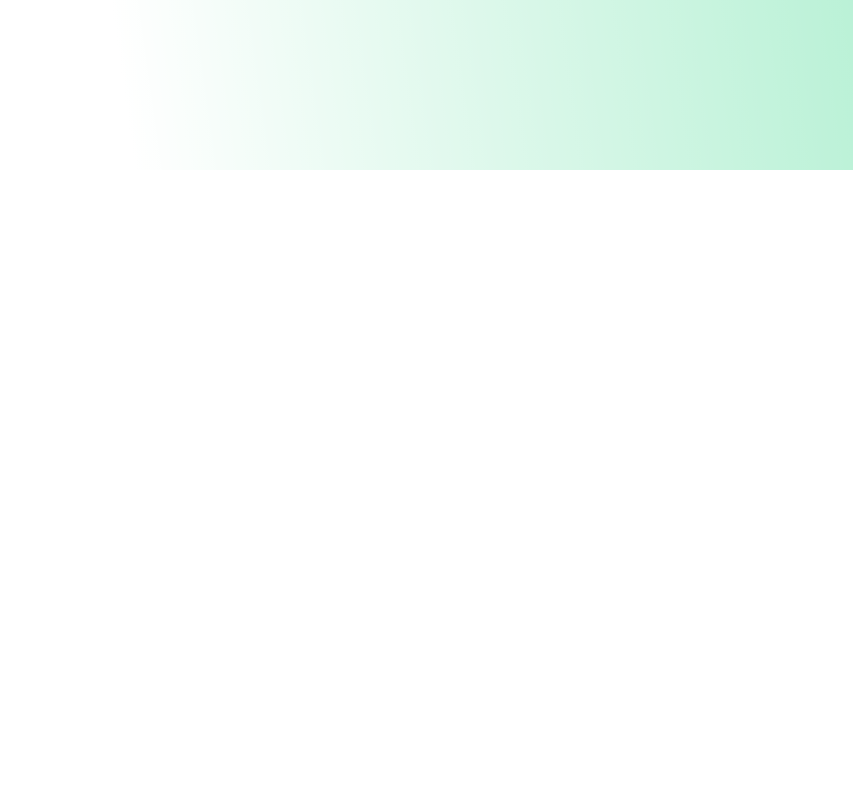
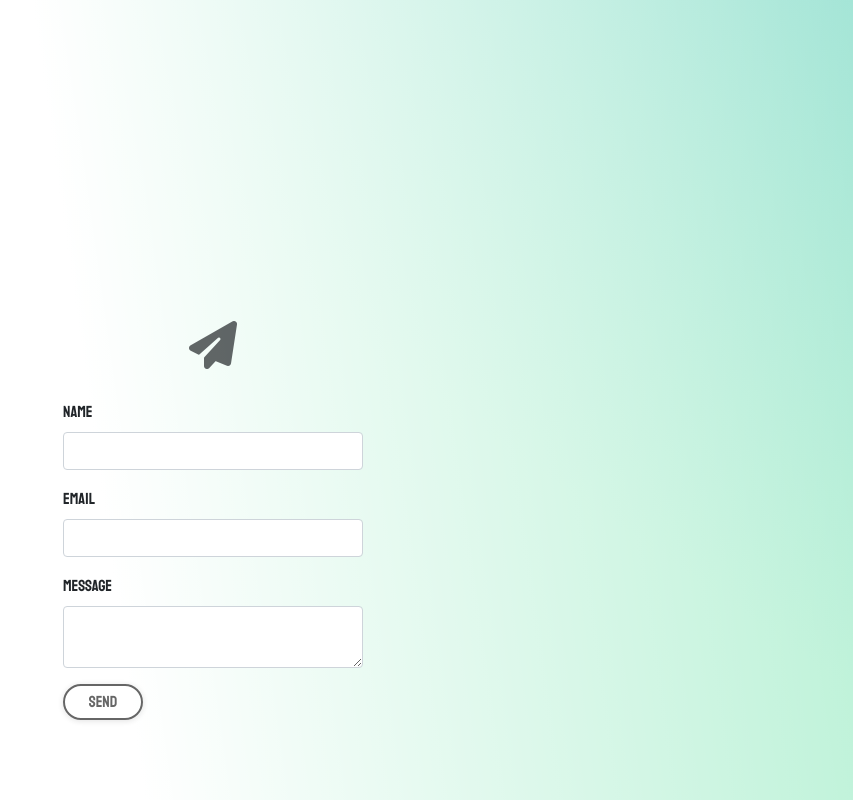
Before and after one commit to SimonBystrom/portfolio-site, a React (Create React App) app: page / in a window 1280 px wide. Shown: the part 4040-4840 px from the top of the page, without its empty margins (427-1280 px from the left). Before the commit the page ends 4210 px from the top, so only its background shows below. Built offline with nearby package versions, Linux system fonts and the light colour scheme.

Commit message:
Added mailer and style

```diff
--- a/package.json
+++ b/package.json
@@ -13,6 +13,7 @@
     "@testing-library/user-event": "^12.1.10",
     "aos": "^2.3.4",
     "bootstrap": "4.6.0",
+    "emailjs-com": "^3.1.0",
     "node-sass": "^6.0.0",
     "react": "^17.0.2",
     "react-bootstrap": "^1.6.1",
--- a/src/App.js
+++ b/src/App.js
@@ -4,6 +4,7 @@ import IntroCard from './components/introCard'
 import AboutCard from './components/aboutCard'
 import ProjectList from './components/projectList'
 import Socials from './components/socials'
+import Contact from './components/contact'
 
 function App() {
   return (
@@ -15,6 +16,7 @@ function App() {
         <IntroCard />
         <AboutCard />
         <ProjectList />
+        <Contact />
       </div>
      </div>
      {/* <div className="gradient"></div> */}
--- /dev/null
+++ b/src/components/contact.js
@@ -0,0 +1,44 @@
+import React from 'react'
+import emailjs from 'emailjs-com'
+
+const Contact = () => {
+
+  const sendEmail = (e) => {
+    e.preventDefault();
+
+    emailjs.sendForm('service_n3bvy9e', 'template_hv581ua', e.target, 'user_lUNHW9Mc1Nq8t3yMnorGA')
+      .then((result) => {
+          console.log(result.text);
+      }, (error) => {
+          console.log(error.text);
+      });
+      e.target.reset();
+  }
+
+  return(
+    <div className="d-flex justify-content-center align-items-center contact">
+      <div className="contact-container">
+        <i class="fas fa-paper-plane"></i>
+        <span className="anchor" id="contact"></span>
+        <form className="contact-form" onSubmit={sendEmail}>
+          <input type="hidden" name="contact_number" />
+          <div className="form-group">
+            <label htmlFor="sender-name">Name</label>
+            <input className="form-control" id="sender-name" type="text" name="name" />
+          </div>
+          <div className="form-group">
+            <label htmlFor="sender-email">Email</label>
+            <input className="form-control" id="sender-email" type="email" name="email" />
+          </div>
+          <div className="form-group">
+            <label htmlFor="message">Message</label>
+            <textarea className="form-control" id="message" name="message" />
+          </div>
+          <input class="button button-send" type="submit" value="Send" />
+        </form>
+      </div>
+    </div>
+  )
+}
+
+export default Contact
--- a/src/components/navbar.js
+++ b/src/components/navbar.js
@@ -27,7 +27,7 @@ const Navbar = () => {
             <div className={ opened ? 'navbar-links active' : 'navbar-links' }>
                 <a href='#about'>About</a>
                 <a href='#work'>Work</a>
-                <a href='#'>Contact</a>
+                <a href='#contact'>Contact</a>
             </div>
         </nav>
     )
--- a/src/components/projectCard.js
+++ b/src/components/projectCard.js
@@ -12,7 +12,7 @@ const ProjectCard = ({title, description, tech, image, movie, deployed, git, dev
                     <source src='/Users/simonbystrom/code/SimonBystrom/portfolio/src/assets/videos/split-it.mp4' type="video/mp4" />
                   </video> */}
               { playVideo ?
-                  <video className="device-content" autoplay muted>
+                  <video className="device-content" autoPlay muted>
                     <source src='/Users/simonbystrom/code/SimonBystrom/portfolio/src/assets/videos/split-it.mp4' type="video/mp4" />
                   </video>
                   :
--- a/src/components/projectList.js
+++ b/src/components/projectList.js
@@ -23,5 +23,4 @@ const ProjectList = () => {
     </div>
   )
 }
-
 export default ProjectList
--- a/src/css/buttons.scss
+++ b/src/css/buttons.scss
@@ -22,3 +22,9 @@
     transform: scale(1.02);
   }
 }
+
+
+.button-send{
+  background-color: transparent !important;
+  box-sizing: none !important;
+}
--- a/src/css/containers.scss
+++ b/src/css/containers.scss
@@ -83,6 +83,24 @@
   }
 }
 
+
+.contact-container{
+   border-radius: 5px;
+   max-width: 600px;
+   min-width: 400px;
+   padding: 24px 50px;
+   i{
+     opacity: 0.7;
+     font-size: 48px;
+     margin-left: 42%;
+     margin-bottom: 30px;
+   }
+}
+
+.contact{
+  height: 100vh;
+}
+
 .anchor {
   position: absolute;
   transform: translateY(-20vh);
--- a/src/index.scss
+++ b/src/index.scss
@@ -32,3 +32,7 @@ p{
 a{
   font-family: 'Staatliches', cursive;
 }
+
+label{
+  font-family: 'Staatliches', sans-serif;
+}
--- a/src/projects/projects.js
+++ b/src/projects/projects.js
@@ -34,9 +34,7 @@ const projects = [
     deployed: 'https://simonbystrom.github.io/YouTube-clone-DESIGN-/',
     git: 'https://github.com/SimonBystrom/YouTube-clone-DESIGN-',
     device: 'macbook'
-  },
-
-
+  }
 ]
 
 export {projects}
```
Also changed, not shown: src/assets/devices.css (+9 -6 lines), 2 other files (tests, documents, lock files or other folders).
